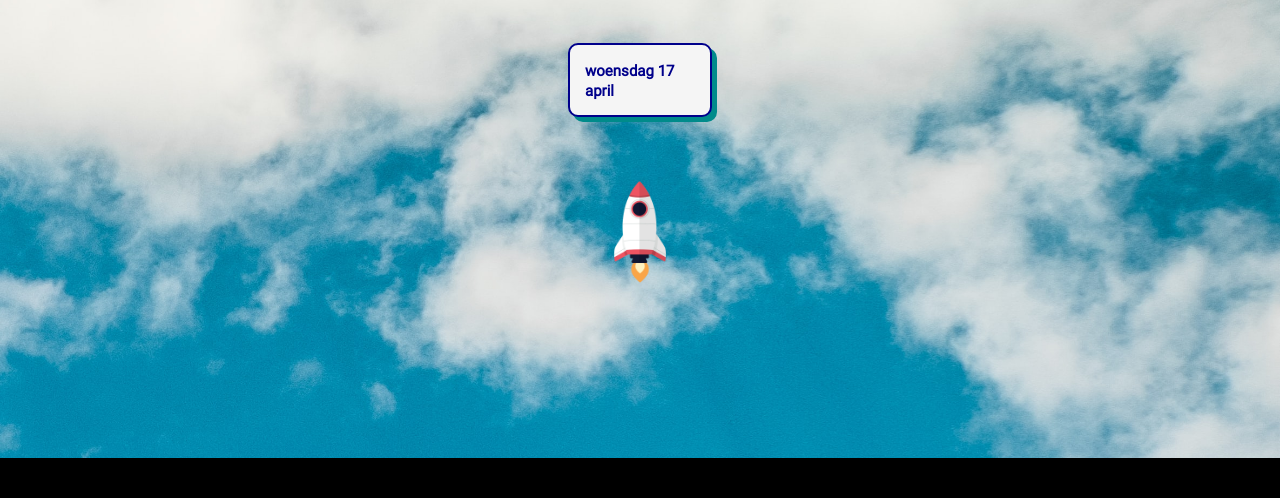
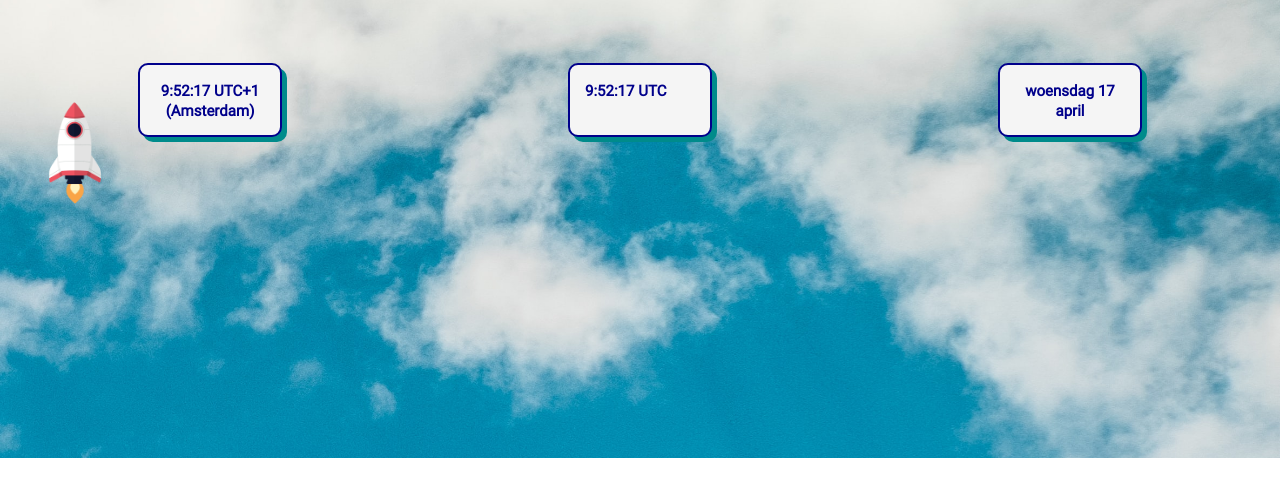
Before and after one commit to lauradeheij/SpaceX-Challenge-2, a plain HTML site: page index.html in a window 1280 px wide. Shown: the part 342-840 px from the top of the page. Before the commit the page ends 800 px from the top, so only its background shows below. Drawn offline with Linux system fonts and the light colour scheme.

Commit message:
grid en aanpassen

```diff
--- a/grid.css
+++ b/grid.css
@@ -1,29 +1,66 @@
-/* body{
+body{
     display: grid;
     grid-template-columns: 1fr;
 
     grid-template-areas:
+          "container"
           "header"
           "main"
-          "ad1"
-          "ad2"
-          "ad3"
-          "ad4"
-          "ad5";
+          "klok1"
+          "klok2"
+          "klok3"
+          "raket";
+  }
+
+  .container{
+    grid-area: container;
+  }
+  .header{
+    grid-area: header;
+  }
+
+  .main{
+    grid-area: main;
+  }
+
+  .klok1{
+    grid-area: klok1;
+  }
+
+  .klok2{
+    grid-area: klok2;
+  }
+
+  .klok3{
+    grid-area: klok3;
+  }
+
+  .raket{
+    grid-area: raket;
   }
 
   @media only screen and (min-width: 601px){
     body{
       display: grid;
-      grid-template-columns: 1fr 1fr;
-      grid-gap: 0px;
-      grid-template-areas:
-      "header header"
-      "main   main"
-      "ad1    ad2"
-      "ad3    ad4"
-      "ad5    ad5";
+          grid-template-columns: 1fr 1fr ;
+          grid-gap: 10px;
+          grid-template-areas:
+          "container container"
+          "header header"
+          "main main"
+          "klok1 klok2"
+          "klok3 klok3"
+          "raket raket";
     }
+
+    /* aside{
+      float: left;
+      display:block;
+    } */
+    .container{
+      height: 100vh;
+    }
+  }
 
     @media only screen and (min-width: 901px){
         body{
@@ -31,19 +68,41 @@
           grid-template-columns: 1fr 1fr 1fr ;
           grid-gap: 10px;
           grid-template-areas:
+          "container container container"
           "header header header"
           "main main main"
-          "ad1 ad2 ad3"
-          "ad4 ad5 ad5";
+          "klok1 klok2 klok3"
+          "raket raket raket";
         }
+
+        .container{
+          height: 100vh;
+      }
+
+      /* aside{
+        float:left;
+        align-items: center;
+      } */
+    }
 
       @media only screen and (min-width: 1201px){
          body{
-            display: grid;
+            /* display: grid;
             grid-template-columns: 1fr 1fr 1fr 1fr;
             grid-template-areas:
+            "container container container container"
             "header header header header"
             "main main main main"
-            "ad1 ad2 ad3 ad4"
-            "ad5 ad5 ad5 ad5";
-            }*/
+            "klok1 klok1 klok2 klok3"
+            "raket raket raket raket";
+            } */
+
+            .container{
+              height: 100vh;
+          }
+
+          /* aside{
+            float:left;
+            display:block;
+          } */
+        }
--- a/index.html
+++ b/index.html
@@ -9,15 +9,15 @@
 			<script src="main.js" defer></script>
 	</head>
 	<body>
-		<div class="container">
+		<div class="container" class="grid-item co"></div>
 		<header class="grid-item header">
 			<img src="spacexlogo.png" alt="Logo van SpaceX"/>
 		</header>
 
-			<main id="main">
+		<main class="grid-item main" id="main">
 		</main>
 
-			<aside>
+		<aside class="grid-item klok1">
 			<div class="klokken">
 				<h1 id="clock">
 					0:00
@@ -25,7 +25,7 @@
 			</div>
 		</aside>
 
-			<aside>
+		<aside class="grid-item klok2">
 			<div class="klokken">
 				<h1 id="clock2">
 					0:00
@@ -33,16 +33,16 @@
 			</div>
 		</aside>
 
-			<aside>
+		<aside class="grid-item klok3">
 			<div class="klokken">
 				<h1 id="clock3">
 					0:00
 				</h1>
 			</div>
 		</aside>
-			<div id="raket">
-				<img src="raket.png" alt="raket">
+		<div class="grid-item raket">
+			<img src="raket.png" alt="raket" id="raket">
 		</div>
-		</div>
+
 	</body>
 </html>
--- a/styles.css
+++ b/styles.css
@@ -1,10 +1,6 @@
 *{
 	margin: 0px;
 	padding: 0px;
-}
-
-body{
-  background-color: black;
 }
 
 @font-face {
@@ -16,13 +12,13 @@ body{
 }
 
 header{
-    padding-top: 25px;
+    margin-top: -575px;
 }
 
 .header > img{
     margin-left: auto;
     margin-right: auto;
-    width: 400px;
+    width: 300px;
     border-radius: 10px;
     display: flex;
 }
@@ -77,7 +73,6 @@ header{
 
 aside{
     background-color:whitesmoke;
-    margin: 50px;
     margin-left: auto;
     margin-right: auto;
     padding: 5px;
@@ -85,6 +80,9 @@ aside{
     border-radius: 10px;
     width: 130px;
     box-shadow: 5px 5px darkcyan;
+    text-align: center;
+    margin-top: -425px;
+    height: 60px;
 }
 
 div > img{
@@ -92,4 +90,21 @@ div > img{
     width: 110px;
     padding: 10px;
     margin: auto;
+    margin-top: -100px;
 }
+
+#raket {
+	position: absolute;
+	top: 10px;
+	left: 10px;
+	animation: 1000ms pulsate infinite alternate ease-in-out;
+}
+
+@keyframes pulsate {
+  0% {
+  	top: 500px;
+  }
+  100% {
+  	top: 530px;
+  }
+}
```
Lines whose indentation alone changed are shown as unchanged.
